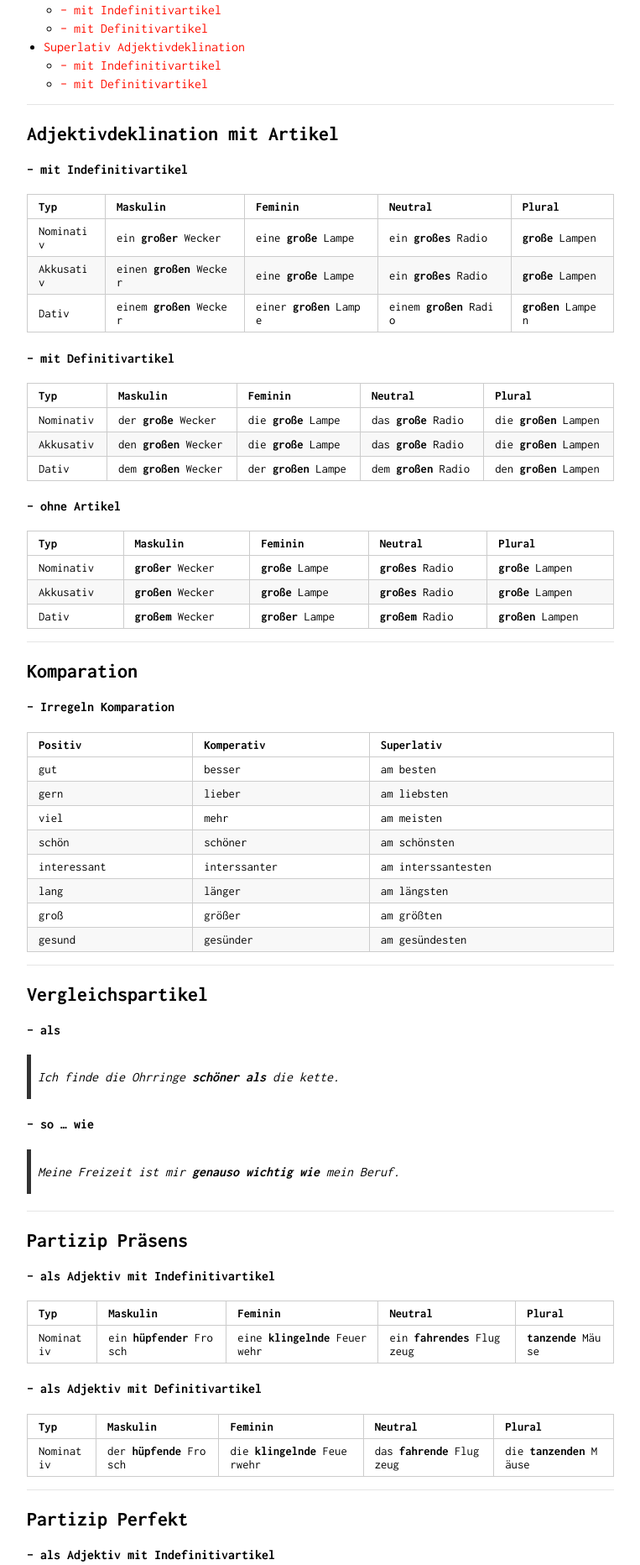
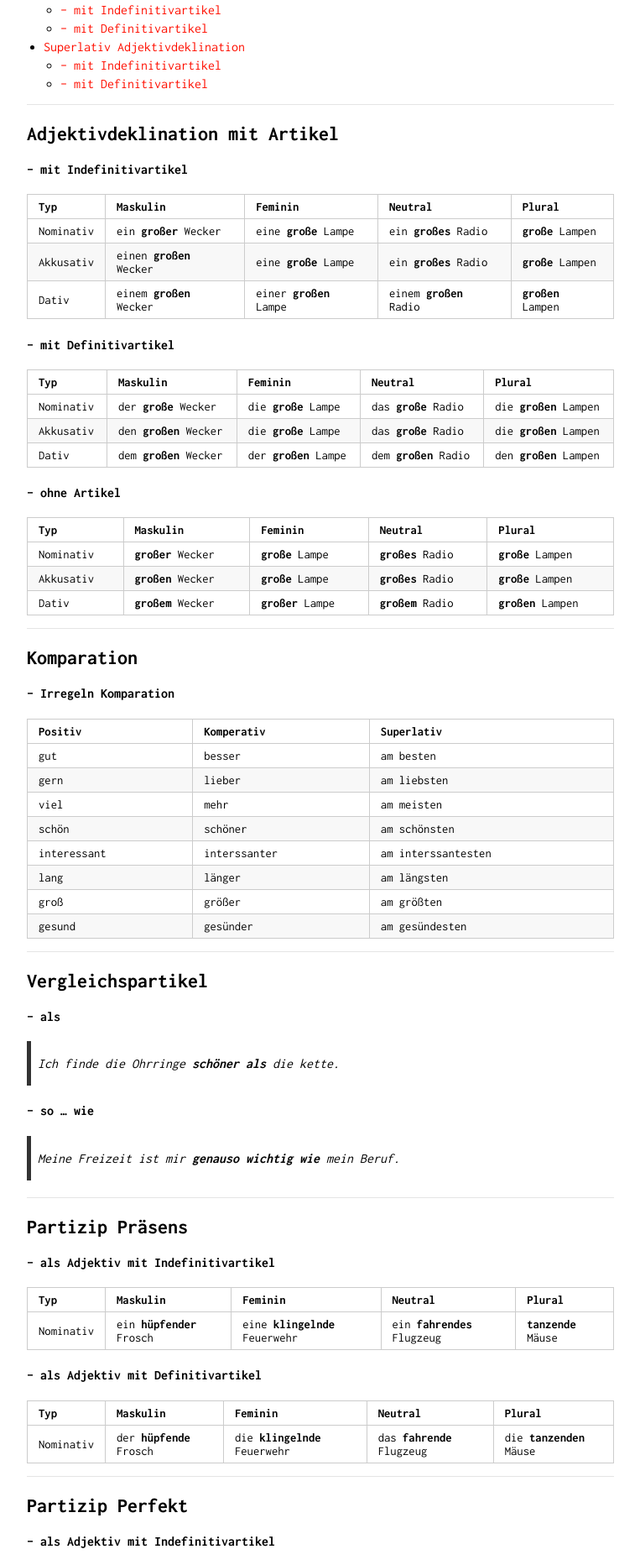
Before and after one commit to seiren87dev/seiren87dev.github.io, a Jekyll site: the page built from page/gramatik/adjektiv.md, in a window 1280 px wide. Shown: the part 557-2421 px from the top of the page at 84% size, without its empty margins (258-1021 px from the left). Built offline with Jekyll 4.4.1, drawn with Linux system fonts in a browser that asks for light colours.

Commit message:
tabele liniewrap löschen

```diff
--- a/_sass/tables.scss
+++ b/_sass/tables.scss
@@ -29,7 +29,7 @@ table tr td {
     font-size: 11pt;
     margin: 0;
     padding: 6px 13px;
-    word-break: break-all;
+    // word-break: break-all;
 }
 table tr th :first-child, table tr td :first-child {
     margin: 0;
```
